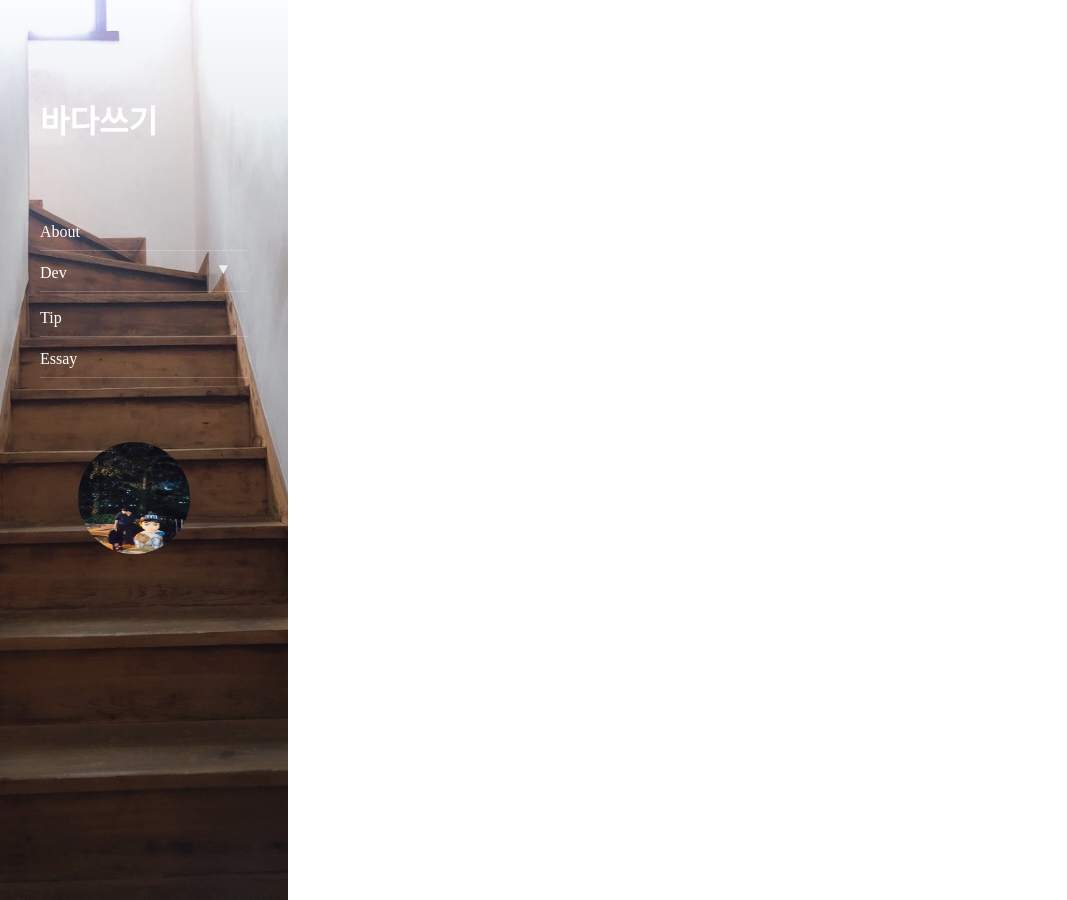
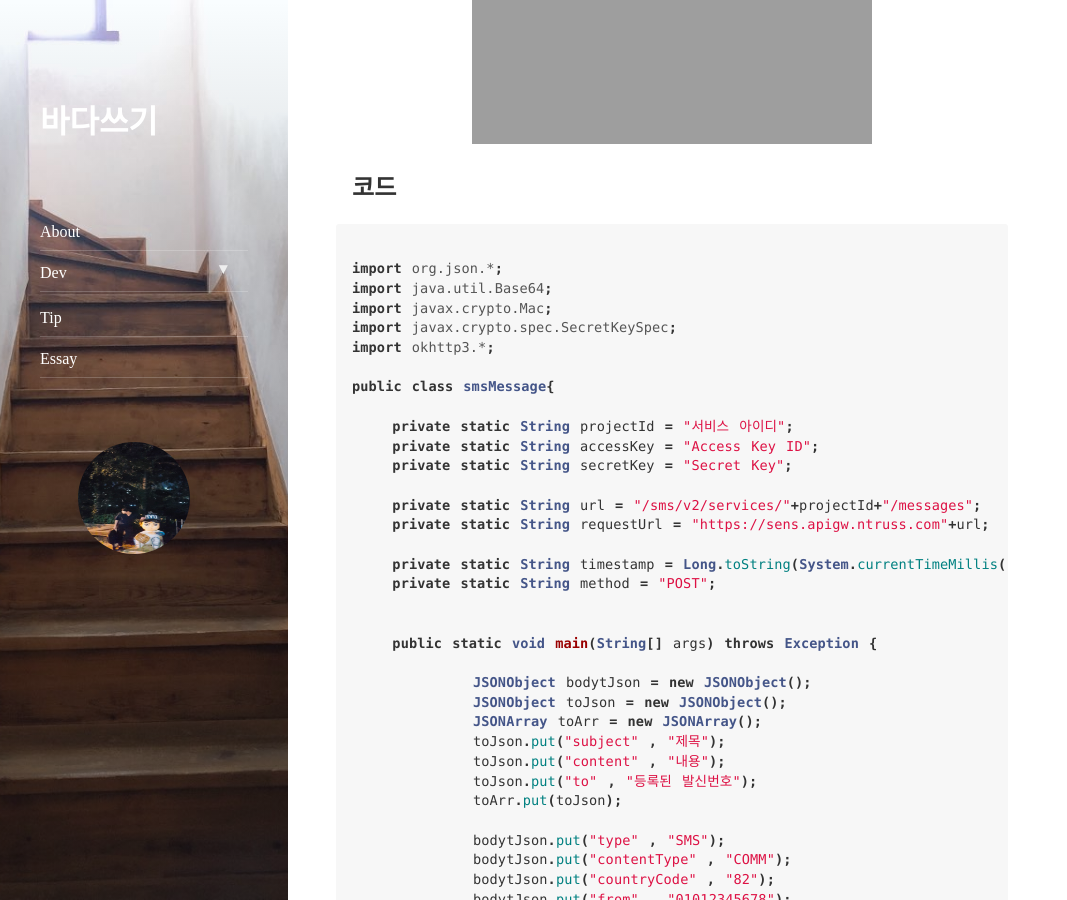
Before and after one commit to Chung10Kr/Chung10Kr.github.io, a Jekyll site: the page built from _posts/2021-01-22-sendSmsApi.markdown, in a window 1280 px wide and 900 px high, scrolled down 1435 px. Shown: the whole window, without its empty margins (0-1067 px from the left). Built offline with Jekyll 4.4.1, drawn with Linux system fonts in a browser that asks for light colours; nearby versions of some CDN libraries; comment, search, counter and statistics services are not loaded; some of the changed text lies outside the part shown.

Commit message:
- Sens SMS API commit

````diff
--- a/_posts/2021-01-22-sendSmsApi.markdown
+++ b/_posts/2021-01-22-sendSmsApi.markdown
@@ -1,7 +1,128 @@
 ---
 layout: post
-title:  "[etc] Send SMS API"
-subtitle:   "Send SMS API"
+title:  "[etc] 네이버 Sens SMS API로 문자 보내기"
+subtitle:   "Sens SMS API"
 categories: dev
 tags: etc
 ---
+
+[네이버 클라우드 플랫폼](https://www.ncloud.com/) 에서 제공하는 Sens SMS API를 사용해서 SMS 보내기
+
+
+-[네이버 클라우드 플랫폼](https://www.ncloud.com/)
+
+
+-[SMS API 참조서](https://apidocs.ncloud.com/ko/ai-application-service/sens/sms_v2/)
+
+
+
+## 준비
+- Access Key ID
+> (계정관리 -> 인증키관리 -> Access Key ID 확인)
+- Secret Key
+> (계정관리 -> 인증키관리 -> Secret Key 확인)
+- 서비스 아이디
+> (콘솔 -> Simple & Easy Notification Service -> 프로젝트 생성후 서비스 아이디 확인)
+- 등록된 발신번호
+> (콘솔 -> Simple & Easy Notification Service -> SMS -> SMS Calling Number -> 발시번호 등록)
+
+
+## 요청 URL
+![img](https://chung10kr.github.io/assets/img/2021-01-22-1.jpg)
+
+
+## 요청 Body
+![img](https://chung10kr.github.io/assets/img/2021-01-22-2.jpg)
+
+
+## 코드
+
+```java
+
+import org.json.*;
+import java.util.Base64;
+import javax.crypto.Mac;
+import javax.crypto.spec.SecretKeySpec;
+import okhttp3.*;
+
+public class smsMessage{
+
+    private static String projectId = "서비스 아이디";
+    private static String accessKey = "Access Key ID";
+    private static String secretKey = "Secret Key";
+
+    private static String url = "/sms/v2/services/"+projectId+"/messages";
+    private static String requestUrl = "https://sens.apigw.ntruss.com"+url;
+
+    private static String timestamp = Long.toString(System.currentTimeMillis());
+    private static String method = "POST";
+
+
+    public static void main(String[] args) throws Exception {
+
+            JSONObject bodytJson = new JSONObject();
+            JSONObject toJson = new JSONObject();
+            JSONArray toArr = new JSONArray();
+            toJson.put("subject" , "제목");
+            toJson.put("content" , "내용");
+            toJson.put("to" , "등록된 발신번호");
+            toArr.put(toJson);
+
+            bodytJson.put("type" , "SMS");
+            bodytJson.put("contentType" , "COMM");
+            bodytJson.put("countryCode" , "82");
+            bodytJson.put("from" , "01012345678");
+            bodytJson.put("subject" , "제목");
+            bodytJson.put("content" , "내용");
+            bodytJson.put("messages" , toArr );
+            String body = bodytJson.toString();
+            String result2 = doPost(requestUrl , body);
+            System.out.println(result2);
+    }
+
+    // OkHttp 통신
+    public static String doPost(String requestURL , String jsonMessage) throws Exception {
+        OkHttpClient client = new OkHttpClient();
+        Request request = new Request.Builder()
+                .addHeader("x-ncp-apigw-timestamp", timestamp )
+                .addHeader("x-ncp-iam-access-key", accessKey )
+                .addHeader("x-ncp-apigw-signature-v2", makeSignature() )
+                .url(requestURL)
+                .post(RequestBody.create(MediaType.parse("application/json"), jsonMessage))
+                .build();
+
+        Response response = client.newCall(request).execute();
+        //출력
+        String message = response.body().string();
+        return message;
+    };
+
+    // Signature생성
+    public static String makeSignature() throws Exception {
+
+        String space = " ";		// one space
+        String newLine = "\n";	// new line
+
+        String message = new StringBuilder()
+            .append(method)
+            .append(space)
+            .append(url)
+            .append(newLine)
+            .append(timestamp)
+            .append(newLine)
+            .append(accessKey)
+            .toString();
+
+        String encodeBase64String = null;
+        SecretKeySpec signingKey = new SecretKeySpec(secretKey.getBytes("UTF-8"), "HmacSHA256");
+        Mac mac = Mac.getInstance("HmacSHA256");
+        mac.init(signingKey);
+
+        byte[] rawHmac = mac.doFinal(message.getBytes("UTF-8"));
+        encodeBase64String = Base64.getEncoder().encodeToString(rawHmac);
+
+      return encodeBase64String;
+    };
+
+}
+```
````
Also changed, not shown: assets/img/2021-01-22-1.PNG (added), assets/img/2021-01-22-2.PNG (added).
